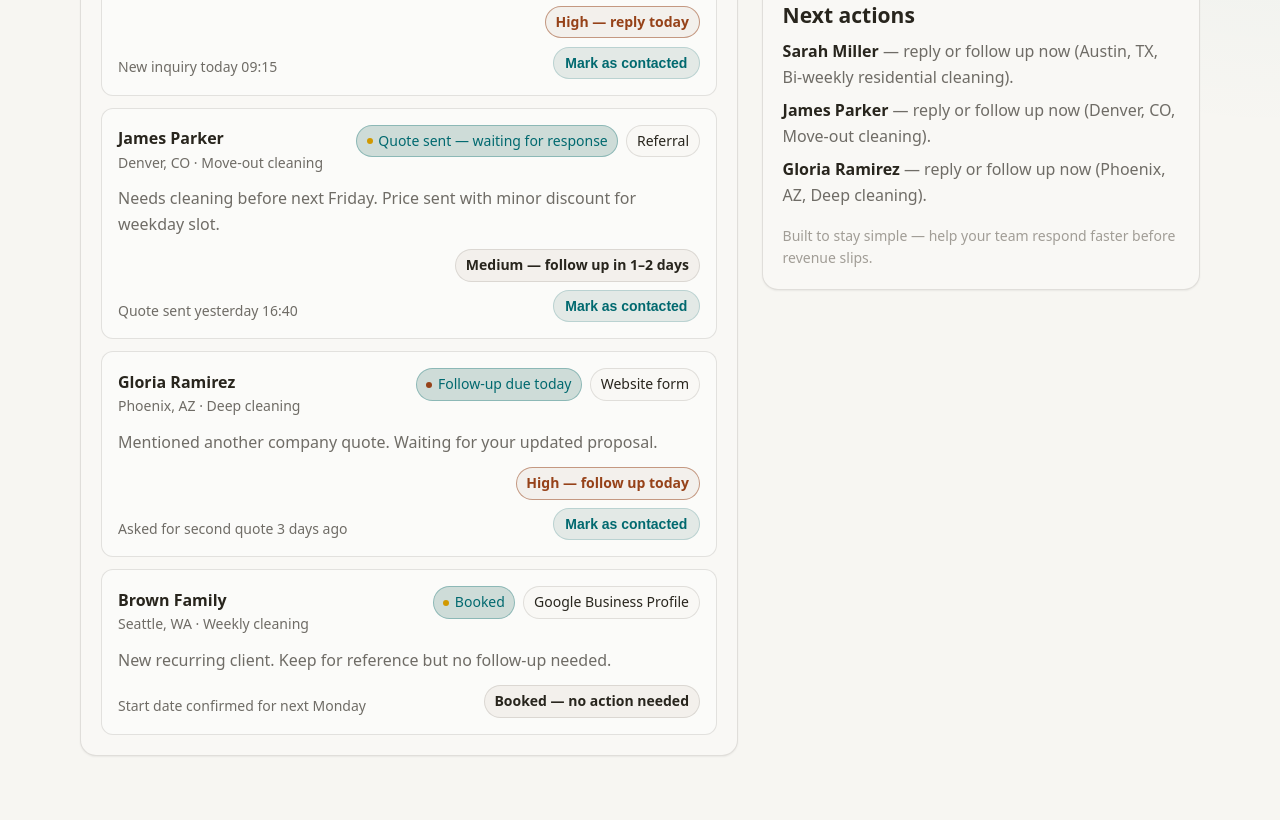
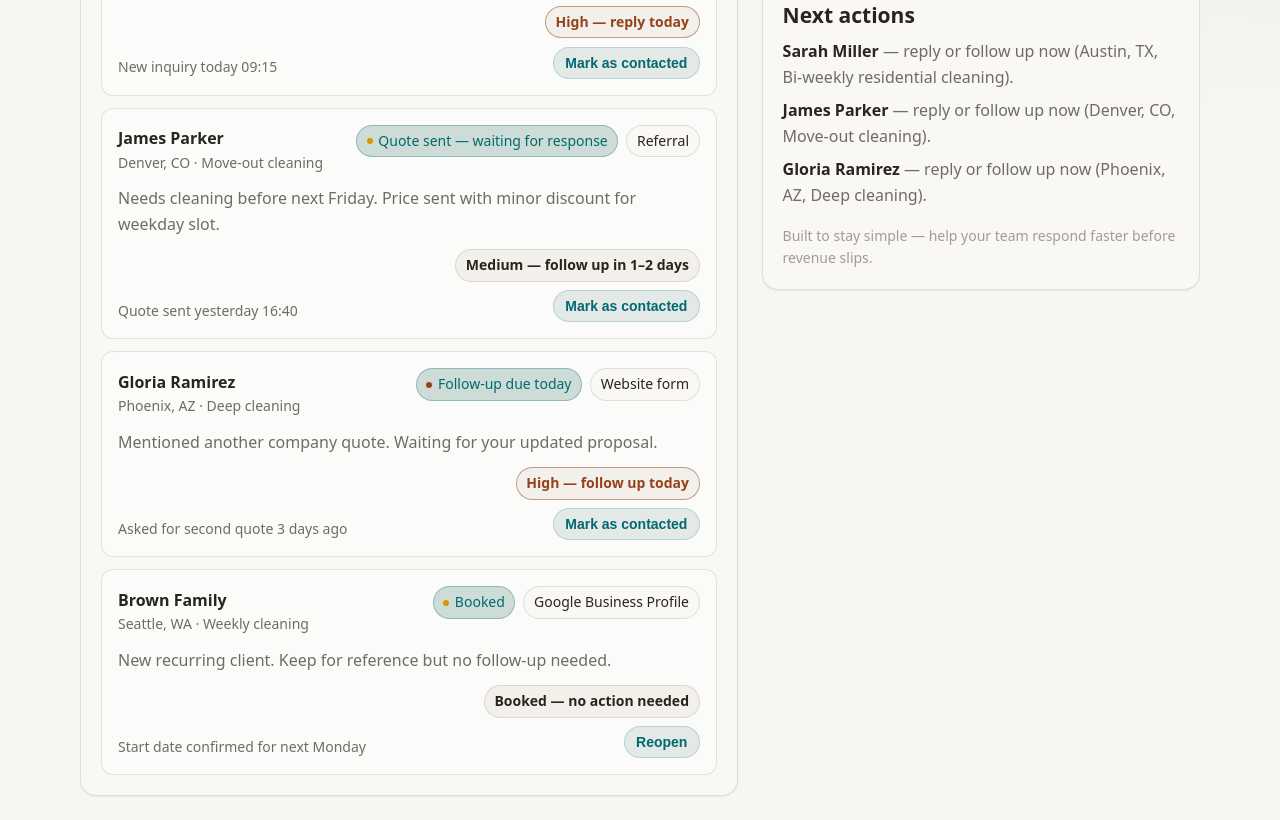
Before and after one commit to animalschannel24-sketch/cleaning-revenue-radar-app, a plain HTML site: page index.html in a window 1280 px wide. Shown: the part 388-1208 px from the top of the page. Before the commit the page ends 1168 px from the top, so only its background shows below. Drawn offline with Linux system fonts and the light colour scheme; a web font is replaced by a local one.

Commit message:
Update index.html

```diff
--- a/index.html
+++ b/index.html
@@ -735,6 +735,14 @@ if (lead.status === 'contacted') {
   });
   actions.appendChild(bookedButton);
 }
+
+        if (lead.status === 'booked') {
+  const reopenButton = document.createElement('button');
+  reopenButton.className = 'action-button';
+  reopenButton.type = 'button';
+  reopenButton.textContent = 'Reopen';
+  actions.appendChild(reopenButton);
+}
 footer.appendChild(footMeta);
 footer.appendChild(actions);
         card.appendChild(header);
```
